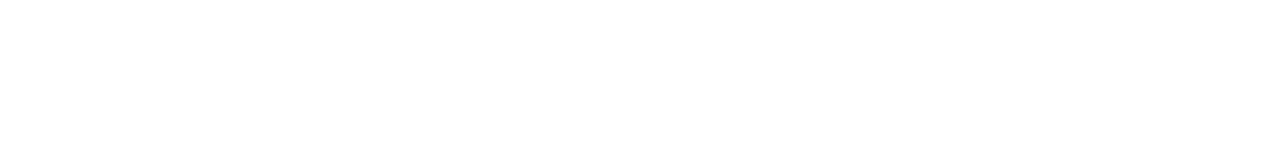
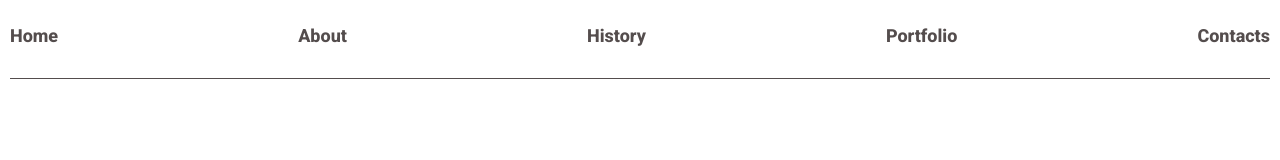
Before and after one commit to SerChertoff/Aivazovski-page, a plain HTML site: page index.html in a window 1280 px wide. Drawn offline with Linux system fonts and the light colour scheme.

Commit message:
header section

```diff
--- a/index.css
+++ b/index.css
@@ -1,2 +1,3 @@
-@import url('styles/variables.css');
-@import url('styles/basic.css');
+@import url("styles/variables.css");
+@import url("styles/basic.css");
+@import url("styles/header.css");
--- a/index.html
+++ b/index.html
@@ -13,5 +13,37 @@
     <link rel="stylesheet" href="index.css" />
     <title>Aivazovski</title>
   </head>
-  <body></body>
+  <body>
+    <header class="header" aria-label="header">
+      <div class="container">
+        <nav class="nav" aria-label="header navigation">
+          <ul class="nav-list" aria-label="header navigation list">
+            <li>
+              <a href="#" class="nav-link" aria-label="link to home">Home</a>
+            </li>
+            <li>
+              <a href="#" class="nav-link" aria-label="link to about">About</a>
+            </li>
+            <li>
+              <a href="#" class="nav-link" aria-label="link to history">History</a>
+            </li>
+            <li>
+              <a href="#" class="nav-link" aria-label="link to portfolio"
+                >Portfolio</a
+              >
+            </li>
+            <li>
+              <a href="#" class="nav-link" aria-label="link to contacts"
+                >Contacts</a
+              >
+            </li>
+          </ul>
+        </nav>
+      </div>
+    </header>
+
+    <main></main>
+
+    <footer></footer>
+  </body>
 </html>
--- a/styles/basic.css
+++ b/styles/basic.css
@@ -1,9 +1,26 @@
 * {
-    box-sizing: border-box;
+  box-sizing: border-box;
 }
 
 body {
-    margin: 0;
-    font-family: "Roboto", sans-serif;
-    background-color: var(--bg-main);
+  margin: 0;
+  font-family: "Roboto", sans-serif;
+  background-color: var(--bg-main);
 }
+
+ul {
+  list-style: none;
+  margin: 0;
+  padding: 0;
+}
+
+a {
+  text-decoration: none;
+  color: unset;
+}
+
+.container {
+  margin: 0 auto;
+  min-width: 970px;
+  padding: 0 10px;
+}
--- /dev/null
+++ b/styles/header.css
@@ -0,0 +1,55 @@
+.header {
+    padding-top: 25px;
+}
+
+.nav {
+    width: 100%;
+}
+
+.nav::after {
+    content: "";
+    display: block;
+    width: 100%;
+    height: 1px;
+    margin: 32px 0 0 0;
+    background-color: var(--font-color-grey);
+}
+
+.nav-list {
+    width: 100%;
+    display: flex;
+    justify-content: space-between;
+    align-items: center;
+}
+
+.nav-link {
+    color: var(--font-color-grey);
+    font-size: 18px;
+    font-weight: 800;
+    position: relative;
+}
+
+.nav-link::after {
+    content: "";
+    position: absolute;
+    left: 0;
+    right: 100%;
+    bottom: -10px;
+    height: 1px;
+    background-color: var(--color-main-black);
+    transition: right .22s;
+}
+
+.nav-link:hover {
+    color: var(--color-main-black);
+}
+
+.nav-link:hover::after {
+    right: 0;
+}
+
+@media (max-width: 480px) {
+    .header {
+        display: none;
+    }
+}
--- a/styles/variables.css
+++ b/styles/variables.css
@@ -1,3 +1,7 @@
 :root {
   --bg-main: #fff;
+  --bg-main-grey: #F6F6F6;
+
+  --font-color-grey: #544D4D;
+  --color-main-black: #070707;
 }
```
